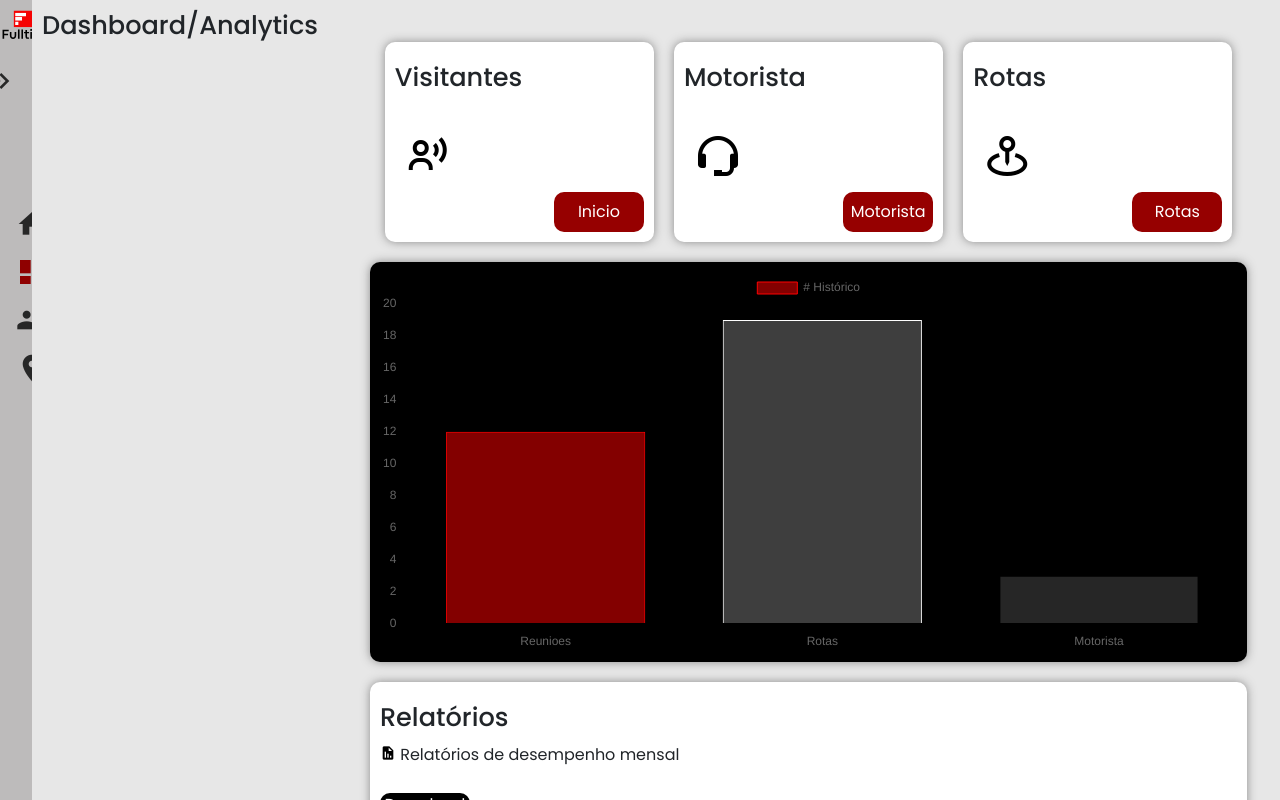
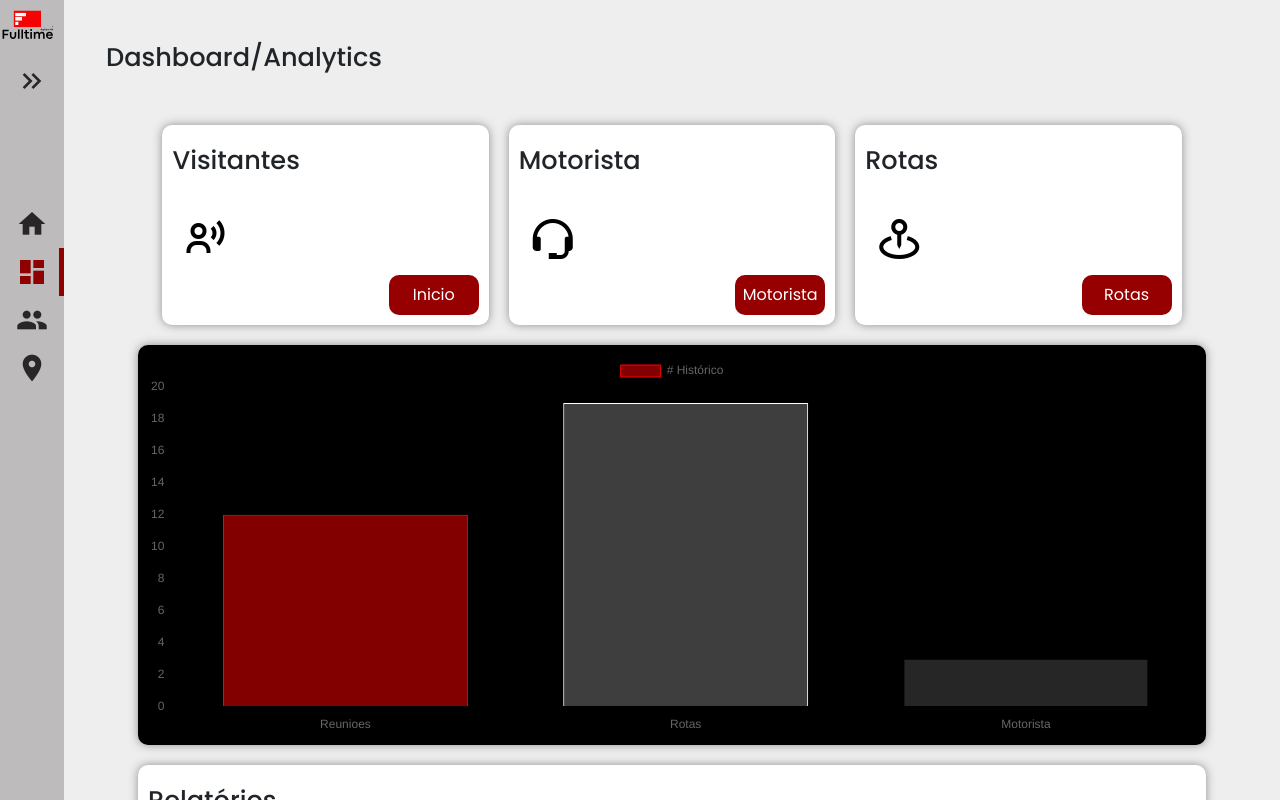
Before and after one commit to GuilhermeBCF/FullTrackAgilizAe, a Vue app: page /dashboard in a window 1280 px wide. Shown: the top 800 px of the page. Built offline with nearby package versions, Linux system fonts and the light colour scheme.

Commit message:
Update App.vue

```diff
--- a/src/App.vue
+++ b/src/App.vue
@@ -1,17 +1,27 @@
 <template>
 	<div class="app">
 	  <Sidebar />
-
+	  <main>
 		<router-view />
+	  </main>
 	</div>
   </template>
 
   <script setup>
-import Sidebar from './components/Sidebar.vue'
+  import Sidebar from './components/Sidebar.vue';
+  import { useRouter } from 'vue-router';
+
+//   const router = useRouter();
+//   router.push('/');
+
+//   const handleLoginSuccess = () => {
+// 	router.push('/home');
+//   };
   </script>
 
   <style lang="scss">
   @import url('https://fonts.googleapis.com/css2?family=Poppins:wght@300;400;500;600;700;800&display=swap');
+
   :root {
 	--primary: #f30000;
 	--primary-alt: #ffffff;
@@ -30,7 +40,16 @@ import Sidebar from './components/Sidebar.vue'
   }
 
   body {
-	background-color: #e7e7e7;
+	background-color: #eeeeee;
+	overflow-x: hidden;
+  }
+
+  .input-group {
+    display: flex;
+    flex-direction: column;
+    margin-bottom: 1rem;
+    width: 100%;
+    color: #FFF !important;
   }
 
   button {
@@ -43,14 +62,34 @@ button {
 
   .app {
 	display: flex;
+	flex-wrap: wrap;
 
 	main {
 	  flex: 1 1 0;
 	  padding: 2rem;
+	  transition: padding-left 0.3s ease;
 
 	  @media (max-width: 1024px) {
 		padding-left: 6rem;
 	  }
+
+	  @media (max-width: 768px) {
+		padding: 1rem;
 	  }
 	}
+  }
+
+  .sidebar {
+	width: var(--sidebar-width);
+	transition: width 0.3s ease;
+
+	@media (max-width: 768px) {
+	  width: 100%;
+	}
+  }
+
+  .error-message {
+	color: red;
+	margin-top: 10px;
+  }
   </style>
```
Lines whose indentation alone changed are shown as unchanged.
